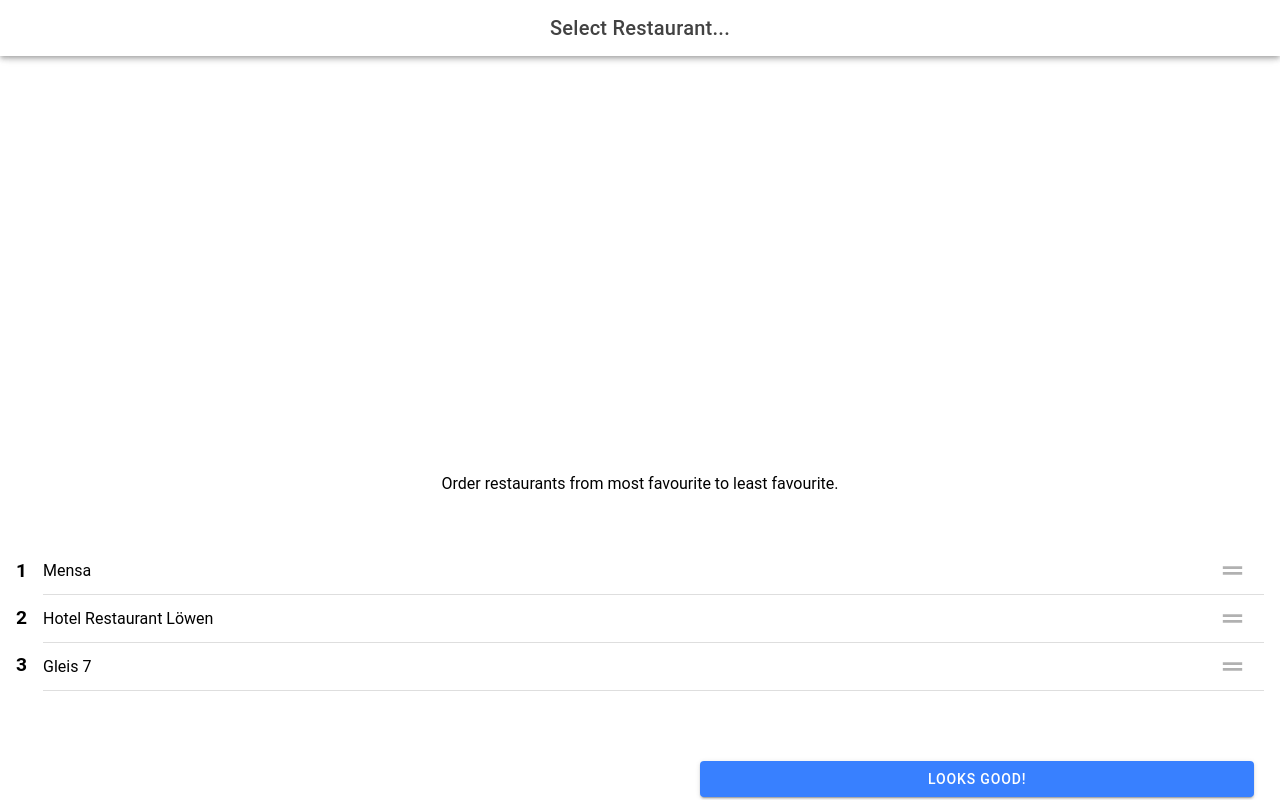
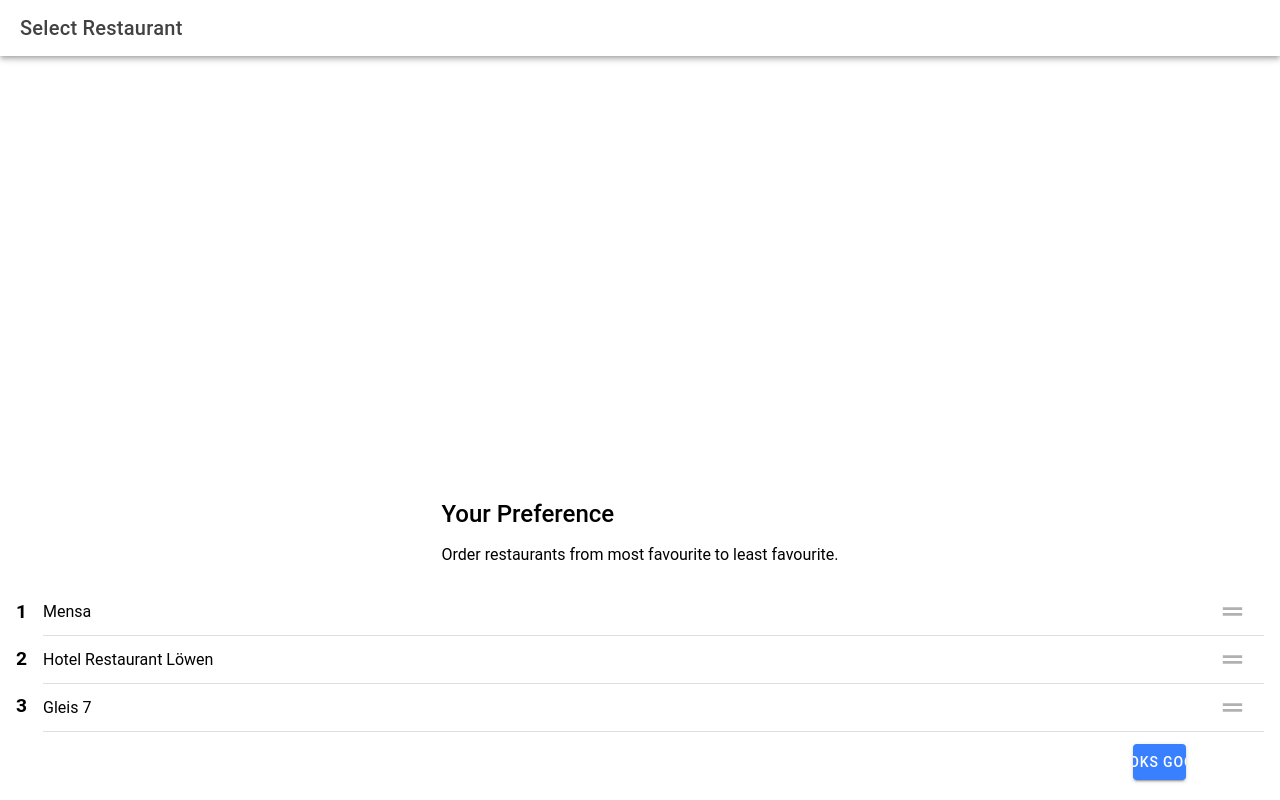
Before and after one commit to mostafa-elhaiany/DineDevine, a React (Vite) app in the folder DineDevineUI/: page /select-restaurant in a window 1280 px wide. Built offline with nearby package versions, Linux system fonts and the light colour scheme.

Commit message:
Refactoring MatchPage, ProfilePage, SelectRestaurant

```diff
--- /dev/null
+++ b/DineDevineUI/Globals.ts
@@ -0,0 +1 @@
+const BACKEND_URL = "https://localhost"
--- a/DineDevineUI/src/pages/MatchPage.css
+++ /dev/null
@@ -1,31 +0,0 @@
-.center-title{
-    text-align: center;
-}
-
-.invisible {
-    visibility: hidden;
-}
-
-.grid {
-    display: grid;
-    height: 100%;
-    grid-template-rows: 40% auto auto auto 10%;
-    margin: 1rem;
-}
-
-.grid-item {
-    display: flex;
-    align-items: center;
-    justify-content: center;
-    margin: 8px;
-}
-
-.match-button-section {
-    display: flex;
-    flex-direction: column;
-    align-items: center;
-}
-
-.match-button {
-    width: 45%;
-}
--- a/DineDevineUI/src/pages/MatchPage.tsx
+++ b/DineDevineUI/src/pages/MatchPage.tsx
@@ -7,7 +7,7 @@ import {
     IonTitle,
     IonToolbar,
 } from '@ionic/react';
-import './MatchPage.css';
+import './pages.css'
 import { personCircleOutline } from 'ionicons/icons';
 
 
@@ -27,16 +27,15 @@ const MatchPage: React.FC = () => {
                     </IonButton>
                 </IonToolbar>
             </IonHeader>
-            <IonContent fullscreen>
-                <div className={"height-full"}>
-                    <div className={"grid"}>
-                        <div className={"grid-item"}>Select Time:</div>
-                        <div className={"grid-item"}>
-                            <IonDatetime locale="de-DE" presentation="time" />
-                        </div>
-                        <div className={"match-button-section"}>
-                            <IonButton href={"/waiting"} className={"match-button"} size="large">Match!</IonButton>
-                        </div>
+            <IonContent>
+                <div className={"container"} >
+                    <div>
+                        {/*Fill remaining space*/}
+                    </div>
+                    <div className={"content-container"}>
+                        <span>Select Time:</span>
+                        <IonDatetime locale="de-DE" presentation="time" />
+                        <IonButton href={"/select-restaurant"} className={"match-button"} size="large">Match!</IonButton>
                     </div>
                 </div>
             </IonContent>
--- a/DineDevineUI/src/pages/ProfilePage.tsx
+++ b/DineDevineUI/src/pages/ProfilePage.tsx
@@ -1,13 +1,14 @@
 import React from 'react';
 import {
-    IonBackButton,
-    IonButton, IonButtons,
-    IonContent,
+    IonBackButton, IonButton,
+    IonButtons,
+    IonContent, IonDatetime,
     IonHeader,
     IonPage,
     IonTitle,
     IonToolbar,
 } from '@ionic/react';
+import "./pages.css"
 
 const ProfilePage: React.FC = () => {
     return (
@@ -24,7 +25,14 @@ const ProfilePage: React.FC = () => {
                 </IonToolbar>
             </IonHeader>
             <IonContent fullscreen>
-                <p>Test</p>
+                <div className={"container"} >
+                    <div>
+                        {/*Fill remaining space*/}
+                    </div>
+                    <div className={"content-container"}>
+                        <span>Test</span>
+                    </div>
+                </div>
             </IonContent>
         </IonPage>
     );
--- a/DineDevineUI/src/pages/SelectRestaurantPage.tsx
+++ b/DineDevineUI/src/pages/SelectRestaurantPage.tsx
@@ -10,10 +10,10 @@ import {
     IonToolbar,
     ItemReorderEventDetail
 } from '@ionic/react';
+import "./pages.css"
+import {RouteComponentProps} from "react-router";
 
-import './SelectRestaurantPage.css';
-
-const MatchPage: React.FC = () => {
+const MatchPage: React.FC<RouteComponentProps> = (props: RouteComponentProps) => {
     const [restaurants, setRestaurants] = useState([
         "Mensa",
         "Hotel Restaurant Löwen",
@@ -24,19 +24,40 @@ const MatchPage: React.FC = () => {
         event.detail.complete();
     }
 
+    async function onSelectRestaurantClicked() {
+        const id = localStorage.getItem("ID")
+        if(!id){
+            console.log("NO ID!")
+            return;
+        }
+
+        const response = await fetch(BACKEND_URL + `/match/${id}`, {
+            method: "POST",
+            body: JSON.stringify({
+                time: "abc"
+            }),
+        });
+
+        if(response.status == 200){
+            const json = await response.json();
+            props.history.push("/waiting")
+        }
+    }
+
     return (
         <IonPage>
             <IonHeader>
                 <IonToolbar>
-                    <IonTitle className={'center-title'}>Select Restaurant...</IonTitle>
+                    <IonTitle className={'center-title'}>Select Restaurant</IonTitle>
                 </IonToolbar>
             </IonHeader>
 
-            <IonContent className={"content-padding"} fullscreen>
-                <div className={"grid"}>
-                    <div className={"grid-item"}></div>
-                    <div className={"grid-item"}></div>
-                    <div className={"grid-item"}>
+            <IonContent>
+                <div className={"container"}>
+                    <div></div>
+                    <div className={"content-container"}>
+                        <div>
+                            <h2>Your Preference</h2>
                             <p>Order restaurants from most favourite to least favourite.</p>
                         </div>
                         <div className={"left-right-grid"}>
@@ -58,15 +79,16 @@ const MatchPage: React.FC = () => {
                                         {restaurants.map((restaurant, index) => (
                                             <IonItem>
                                                 <IonLabel>{restaurant}</IonLabel>
-                                            <IonReorder slot="end"></IonReorder>
+                                                <IonReorder slot="end" />
                                             </IonItem>
                                         ))}
                                     </IonReorderGroup>
                                 </IonList>
                             </div>
                         </div>
-                    <div className={"grid-item select-restaurant-button-section"}>
-                        <IonButton className={"match-button"} size="default">Looks good!</IonButton>
+                        <div className={"select-restaurant-button-section"}>
+                            <IonButton onClick={onSelectRestaurantClicked} href={"/waiting"} className={"match-button"} size="default">Looks good!</IonButton>
+                        </div>
                     </div>
                 </div>
             </IonContent>
--- a/DineDevineUI/src/pages/WaitingPage.tsx
+++ b/DineDevineUI/src/pages/WaitingPage.tsx
@@ -18,9 +18,9 @@ const WaitingPage: React.FC<RouteComponentProps> = (props, context) => {
     // 2. Pool match status
     // 3. if match found -> swap video
     // 4. play video until finished -> change route to SelectRestaurant
-    setTimeout(() => {
-        props.history.push('/select-restaurant');
-    }, 2000)
+    // setTimeout(() => {
+    //     props.history.push('/select-restaurant');
+    // }, 2000)
 
     return (
         <IonPage>
@@ -29,15 +29,14 @@ const WaitingPage: React.FC<RouteComponentProps> = (props, context) => {
                     <IonTitle className={'center-title'}>Waiting for match...</IonTitle>
                 </IonToolbar>
             </IonHeader>
-            <IonContent fullscreen>
-                <div className={"grid"}>
-                    <div className={"grid-item"}></div>
-                    <div className={"grid-item"}></div>
-                    <div className={"grid-item"}>
+            <IonContent>
+                <div className={"container"} >
+                    <div>
+                        {/*Fill remaining space*/}
                     </div>
-                    <div className={"match-button-section"}>
+                    <div className={"content-container"}>
+                        <span>Test</span>
                     </div>
-                    <div className={"grid-item"}></div>
                 </div>
             </IonContent>
         </IonPage>
--- a/DineDevineUI/src/pages/SelectRestaurantPage.css
+++ b/DineDevineUI/src/pages/pages.css
@@ -1,10 +1,24 @@
-@media screen and (min-width: 480px) {
-    width: 50%;
+.container {
+    height: 100%;
+    display: grid;
+    grid-template-rows: 1fr auto;
+}
+
+.content-container {
+    display: flex;
+    flex-direction: column;
+    align-items: center;
+    margin: 1rem;
+}
+
+.invisible {
+    visibility: hidden;
 }
 
 .left-right-grid {
     display: grid;
     grid-template-columns: auto 1fr;
+    width: 100%;
 }
 
 .left-col {
@@ -35,6 +49,9 @@
 }
 
 .select-restaurant-button-section {
-    display: flex;
-    justify-content: flex-end;
+    align-self: end;
 }
+
+.match-button {
+    width: 40%;
+}
--- a/DineDevineUI/tsconfig.json
+++ b/DineDevineUI/tsconfig.json
@@ -16,6 +16,9 @@
     "noEmit": true,
     "jsx": "react-jsx"
   },
-  "include": ["src"],
+  "include": [
+    "src",
+    "Globals.ts"
+  ],
   "references": [{ "path": "./tsconfig.node.json" }]
 }
```
Lines whose indentation alone changed are shown as unchanged.
